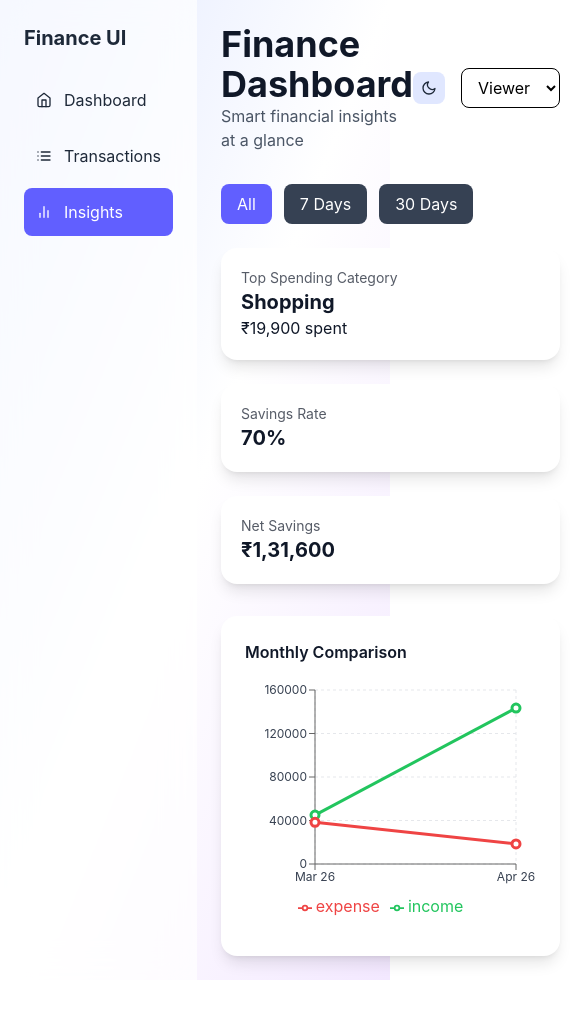
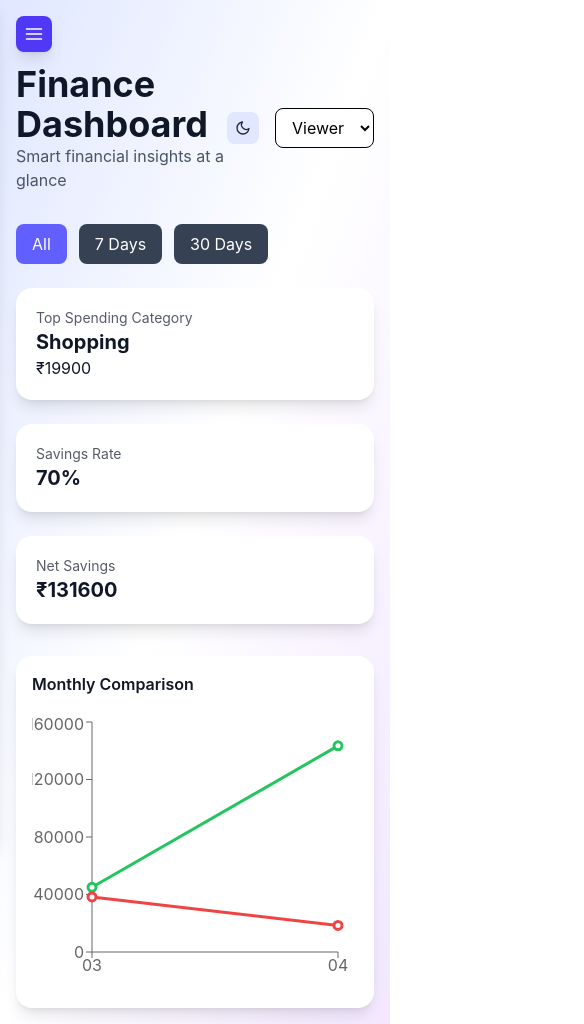
Before and after one commit to Akalkidattu/Finance-tracker, a React (Vite) app: page /insights in a window 390 px wide. Shown: the whole page, 584 px wide, since content can reach past the window. Before the commit the page ends 980 px from the top, so only its background shows below. Built offline with nearby package versions, Linux system fonts and the light colour scheme.

Commit message:
fix: Responsiveness

```diff
--- a/src/components/Sidebar.jsx
+++ b/src/components/Sidebar.jsx
@@ -1,38 +1,79 @@
+import { useState } from "react";
 import { Link, useLocation } from "react-router-dom";
-import { FiHome, FiList, FiBarChart2 } from "react-icons/fi";
+import { FiHome, FiList, FiBarChart2, FiMenu, FiX } from "react-icons/fi";
 
 const Sidebar = () => {
+  const [open, setOpen] = useState(false);
   const location = useLocation();
 
   const items = [
-    { name: "Dashboard", path: "/", icon: <FiHome /> },
-    { name: "Transactions", path: "/transactions", icon: <FiList /> },
-    { name: "Insights", path: "/insights", icon: <FiBarChart2 /> },
+    { name: "Dashboard", path: "/", icon: <FiHome size={18} /> },
+    { name: "Transactions", path: "/transactions", icon: <FiList size={18} /> },
+    { name: "Insights", path: "/insights", icon: <FiBarChart2 size={18} /> },
   ];
 
   return (
-    <div className="w-64 min-h-screen p-6 bg-white/70 dark:bg-gray-900 backdrop-blur-lg text-gray-800 dark:text-white transition-colors duration-300">
-      <h2 className="text-xl font-bold mb-6">Finance UI</h2>
+    <>
+      <button
+        onClick={() => setOpen(true)}
+        className="md:hidden fixed top-4 left-4 z-50 bg-indigo-600 text-white p-2 rounded-lg shadow-lg"
+        aria-label="Open menu"
+      >
+        <FiMenu size={20} />
+      </button>
 
+      {open && (
+        <div
+          className="fixed inset-0 bg-black/40 z-40 md:hidden"
+          onClick={() => setOpen(false)}
+        />
+      )}
+
+      <aside
+        className={`fixed md:static top-0 left-0 z-50 h-screen w-64 transform transition-transform duration-300
+        ${open ? "translate-x-0" : "-translate-x-full"}
+        md:translate-x-0
+        bg-white/90 dark:bg-gray-900 backdrop-blur-lg
+        text-gray-800 dark:text-white
+        shadow-lg md:shadow-none`}
+      >
+        <div className="p-6">
+          <div className="flex items-center justify-between mb-6">
+            <h2 className="text-xl font-bold">Finance UI</h2>
+
+            <button
+              onClick={() => setOpen(false)}
+              className="md:hidden p-2 rounded-lg hover:bg-gray-200 dark:hover:bg-gray-700"
+              aria-label="Close menu"
+            >
+              <FiX size={20} />
+            </button>
+          </div>
+
+          <nav className="space-y-2">
             {items.map((item) => {
               const active = location.pathname === item.path;
 
               return (
-          <Link key={item.path} to={item.path}>
-            <div
-              className={`flex items-center gap-3 p-3 rounded-lg mb-2 transition ${
+                <Link
+                  key={item.path}
+                  to={item.path}
+                  onClick={() => setOpen(false)}
+                  className={`flex items-center gap-3 px-4 py-3 rounded-lg transition ${
                     active
                       ? "bg-indigo-500 text-white"
                       : "hover:bg-gray-200 dark:hover:bg-gray-700"
                   }`}
                 >
-              {item.icon}
-              {item.name}
-            </div>
+                  <span className="text-lg">{item.icon}</span>
+                  <span>{item.name}</span>
                 </Link>
               );
             })}
+          </nav>
         </div>
+      </aside>
+    </>
   );
 };
 
--- a/src/pages/Dashboard.jsx
+++ b/src/pages/Dashboard.jsx
@@ -27,7 +27,7 @@ const Dashboard = () => {
     >
       <Sidebar />
 
-      <div className="flex-1 p-6">
+      <div className="flex-1 p-6 pt-16">
         <Header />
 
         <div className="grid sm:grid-cols-2 lg:grid-cols-4 gap-6">
--- a/src/pages/InsightsPage.jsx
+++ b/src/pages/InsightsPage.jsx
@@ -8,86 +8,78 @@ import {
   YAxis,
   Tooltip,
   ResponsiveContainer,
-  CartesianGrid,
-  Legend,
 } from "recharts";
-import { useMemo, useState } from "react";
+import { useState } from "react";
 import { cardStyle } from "../utils/theme";
 
 const InsightsPage = () => {
   const { transactions, darkMode } = useFinance();
   const [range, setRange] = useState("all");
 
+  const today = new Date();
+
   const parseLocalDate = (dateStr) => {
-    if (!dateStr || typeof dateStr !== "string") return null;
+    if (!dateStr) return null;
 
-    const normalized = dateStr.trim();
+    const parts = dateStr.split("-");
+    if (parts.length !== 3) return null;
 
-    if (/^\d{4}-\d{2}-\d{2}$/.test(normalized)) {
-      const [year, month, day] = normalized.split("-").map(Number);
-      const date = new Date(year, month - 1, day);
-      return Number.isNaN(date.getTime()) ? null : date;
-    }
+    const [year, month, day] = parts.map(Number);
+    if (!year || !month || !day) return null;
 
-    const fallback = new Date(normalized);
-    return Number.isNaN(fallback.getTime()) ? null : fallback;
+    const parsed = new Date(year, month - 1, day);
+    return isNaN(parsed.getTime()) ? null : parsed;
   };
 
-  const startOfDay = (date) =>
+  const normalizeDate = (date) =>
     new Date(date.getFullYear(), date.getMonth(), date.getDate());
 
-  const formatCurrency = (value) =>
-    `₹${Number(value || 0).toLocaleString("en-IN")}`;
-
-  const filtered = useMemo(() => {
-    const today = startOfDay(new Date());
-
-    return transactions.filter((t) => {
+  const filtered = transactions.filter((t) => {
     const txDate = parseLocalDate(t.date);
     if (!txDate) return false;
 
-      const txDay = startOfDay(txDate);
+    const normalizedTxDate = normalizeDate(txDate);
 
     if (range === "7") {
-        const last7 = new Date(today);
-        last7.setDate(today.getDate() - 6);
-        return txDay >= last7 && txDay <= today;
+      const last7 = new Date();
+      last7.setDate(today.getDate() - 7);
+      return normalizedTxDate >= normalizeDate(last7);
     }
 
     if (range === "30") {
-        const last30 = new Date(today);
-        last30.setDate(today.getDate() - 29);
-        return txDay >= last30 && txDay <= today;
+      const last30 = new Date();
+      last30.setDate(today.getDate() - 30);
+      return normalizedTxDate >= normalizeDate(last30);
     }
 
     return true;
   });
-  }, [transactions, range]);
 
   const income = filtered.filter((t) => t.type === "income");
   const expense = filtered.filter((t) => t.type === "expense");
 
   const totalIncome = income.reduce((sum, t) => sum + Number(t.amount || 0), 0);
-  const totalExpense = expense.reduce(
-    (sum, t) => sum + Number(t.amount || 0),
-    0
-  );
+  const totalExpense = expense.reduce((sum, t) => sum + Number(t.amount || 0), 0);
 
   const savings = totalIncome - totalExpense;
   const savingsRate = totalIncome
-    ? Math.round((savings / totalIncome) * 100)
+    ? ((savings / totalIncome) * 100).toFixed(0)
     : 0;
 
   const categoryMap = {};
+
   expense.forEach((t) => {
-    const category = t.category || "Other";
-    categoryMap[category] =
-      (categoryMap[category] || 0) + Number(t.amount || 0);
+    categoryMap[t.category] =
+      (categoryMap[t.category] || 0) + Number(t.amount || 0);
   });
 
-  const topCategory =
-    Object.entries(categoryMap).sort((a, b) => b[1] - a[1])[0] || null;
+  const topCategory = Object.entries(categoryMap).sort(
+    (a, b) => b[1] - a[1]
+  )[0];
 
+  let chartData = [];
+
+  if (range === "all") {
     const monthlyMap = {};
 
     filtered.forEach((t) => {
@@ -100,11 +92,7 @@ const InsightsPage = () => {
 
       if (!monthlyMap[monthKey]) {
         monthlyMap[monthKey] = {
-        monthKey,
-        label: date.toLocaleString("en-IN", {
-          month: "short",
-          year: "2-digit",
-        }),
+          label: monthKey,
           income: 0,
           expense: 0,
         };
@@ -119,24 +107,67 @@ const InsightsPage = () => {
       }
     });
 
-  const chartData = Object.values(monthlyMap).sort((a, b) =>
-    a.monthKey.localeCompare(b.monthKey)
-  );
+    chartData = Object.entries(monthlyMap)
+      .map(([month, values]) => ({
+        month,
+        label: month.slice(5),
+        income: values.income,
+        expense: values.expense,
+      }))
+      .sort((a, b) => a.month.localeCompare(b.month));
+  } else {
+    const dailyMap = {};
+
+    filtered.forEach((t) => {
+      const date = parseLocalDate(t.date);
+      if (!date) return;
+
+      const dayKey = `${date.getFullYear()}-${String(
+        date.getMonth() + 1
+      ).padStart(2, "0")}-${String(date.getDate()).padStart(2, "0")}`;
+
+      if (!dailyMap[dayKey]) {
+        dailyMap[dayKey] = {
+          label: String(date.getDate()).padStart(2, "0"),
+          income: 0,
+          expense: 0,
+        };
+      }
+
+      const amount = Number(t.amount || 0);
+
+      if (t.type === "income") {
+        dailyMap[dayKey].income += amount;
+      } else if (t.type === "expense") {
+        dailyMap[dayKey].expense += amount;
+      }
+    });
+
+    chartData = Object.entries(dailyMap)
+      .map(([day, values]) => ({
+        day,
+        label: values.label,
+        income: values.income,
+        expense: values.expense,
+      }))
+      .sort((a, b) => a.day.localeCompare(b.day));
+  }
 
   return (
     <div
-      className={`flex min-h-screen ${
+      className={`min-h-screen ${
         darkMode
           ? "bg-gray-900 text-white"
           : "bg-gradient-to-br from-indigo-100 via-white to-purple-100 text-gray-900"
       }`}
     >
+      <div className="flex min-h-screen">
         <Sidebar />
 
-      <div className="flex-1 p-6">
+        <div className="flex-1 min-w-0 p-4 pt-16 sm:p-6">
           <Header />
 
-        <div className="flex gap-3 mb-6">
+          <div className="flex flex-wrap gap-3 mb-6">
             {["all", "7", "30"].map((r) => (
               <button
                 key={r}
@@ -152,11 +183,13 @@ const InsightsPage = () => {
             ))}
           </div>
 
-        <div className="grid md:grid-cols-2 lg:grid-cols-3 gap-6">
+          <div className="grid grid-cols-1 md:grid-cols-2 lg:grid-cols-3 gap-6">
             <div className={`${cardStyle} p-5`}>
               <h3 className="text-sm opacity-70">Top Spending Category</h3>
-            <p className="text-xl font-bold">{topCategory?.[0] || "N/A"}</p>
-            <p>{formatCurrency(topCategory?.[1] || 0)} spent</p>
+              <p className="text-xl font-bold break-words">
+                {topCategory?.[0] || "N/A"}
+              </p>
+              <p>₹{topCategory?.[1] || 0}</p>
             </div>
 
             <div className={`${cardStyle} p-5`}>
@@ -166,62 +199,42 @@ const InsightsPage = () => {
 
             <div className={`${cardStyle} p-5`}>
               <h3 className="text-sm opacity-70">Net Savings</h3>
-            <p className="text-xl font-bold">{formatCurrency(savings)}</p>
+              <p className="text-xl font-bold break-words">₹{savings}</p>
             </div>
           </div>
 
-        <div className={`${cardStyle} mt-8 h-[340px] p-6`}>
-          <h3 className="mb-4 font-semibold">Monthly Comparison</h3>
+          <div className={`${cardStyle} mt-8 p-4 sm:p-6`}>
+            <h3 className="mb-4 font-semibold">
+              {range === "all" ? "Monthly Comparison" : "Daily Comparison"}
+            </h3>
 
-          {chartData.length > 0 ? (
-            <ResponsiveContainer width="100%" height="85%">
+            <div className="w-full h-[280px] sm:h-[340px]">
+              <ResponsiveContainer width="100%" height="100%">
                 <LineChart
                   data={chartData}
-                margin={{ top: 10, right: 20, left: 10, bottom: 10 }}
+                  margin={{ top: 10, right: 20, left: 0, bottom: 10 }}
                 >
-                <CartesianGrid
-                  strokeDasharray="3 3"
-                  stroke={darkMode ? "#374151" : "#e5e7eb"}
-                />
-                <XAxis
-                  dataKey="label"
-                  tick={{ fill: darkMode ? "#d1d5db" : "#374151", fontSize: 12 }}
-                />
-                <YAxis
-                  tick={{ fill: darkMode ? "#d1d5db" : "#374151", fontSize: 12 }}
-                />
-                <Tooltip
-                  formatter={(value, name) => [
-                    formatCurrency(value),
-                    name === "income" ? "Income" : "Expense",
-                  ]}
-                />
-                <Legend />
+                  <XAxis dataKey="label" />
+                  <YAxis />
+                  <Tooltip formatter={(value) => `₹${value}`} />
                   <Line
                     type="monotone"
                     dataKey="income"
-                  name="income"
                     stroke="#22c55e"
                     strokeWidth={3}
                     dot={{ r: 4 }}
-                  activeDot={{ r: 6 }}
                   />
                   <Line
                     type="monotone"
                     dataKey="expense"
-                  name="expense"
                     stroke="#ef4444"
                     strokeWidth={3}
                     dot={{ r: 4 }}
-                  activeDot={{ r: 6 }}
                   />
                 </LineChart>
               </ResponsiveContainer>
-          ) : (
-            <div className="h-[85%] flex items-center justify-center text-sm opacity-70">
-              No transaction data available for the selected range.
             </div>
-          )}
+          </div>
         </div>
       </div>
     </div>
--- a/src/pages/TransactionsPage.jsx
+++ b/src/pages/TransactionsPage.jsx
@@ -20,7 +20,7 @@ const TransactionsPage = () => {
     >
       <Sidebar />
 
-      <div className="flex-1 p-4 md:p-6">
+      <div className="flex-1 p-4 pt-16 md:p-6">
         <Header />
 
         <div className="flex flex-wrap gap-3 justify-end mb-4">
```
Lines whose indentation alone changed are shown as unchanged.
